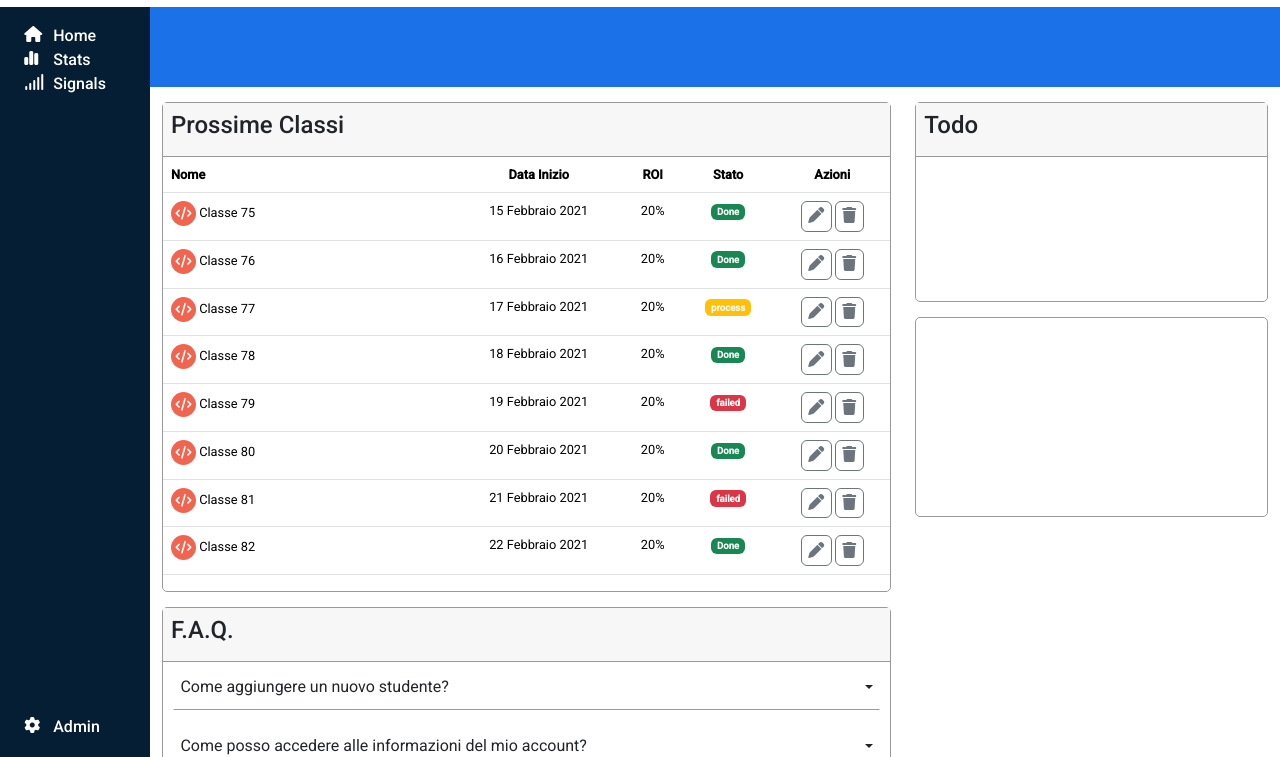
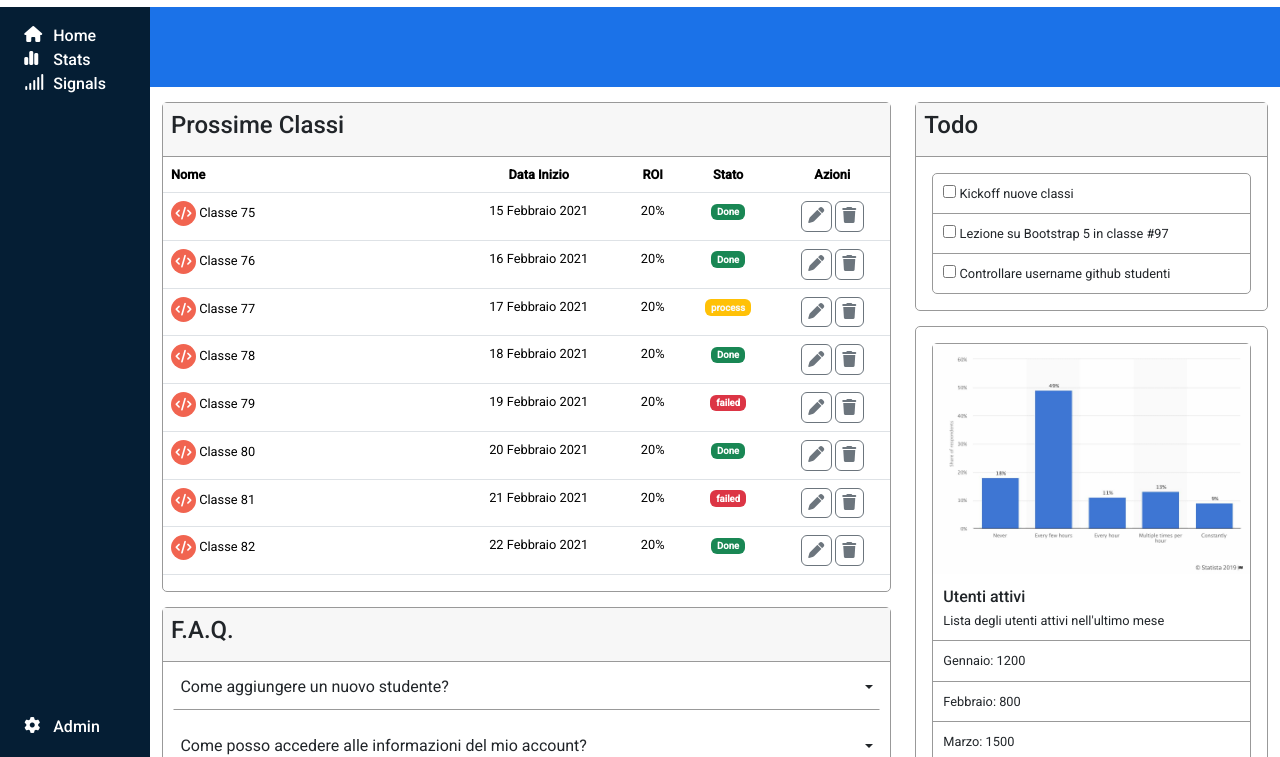
Before and after one commit to alessandraspalla/html-css-bootstrap-dashboard, a plain HTML site: page index.html in a window 1280 px wide. Shown: the part 43-800 px from the top of the page. Drawn offline with nearby package versions, Linux system fonts and the light colour scheme.

```diff
--- a/css/style.css
+++ b/css/style.css
@@ -132,7 +132,9 @@
 .item {
     border: 1px solid #999;
     border-radius: 5px;
-    min-height: 200px;
+}
+
+.item.margin{
     margin: 15px 0;
 }
 
@@ -200,6 +202,12 @@
     margin: 10px;
 }
 
+/* regole sezione to do */
+.element {
+    padding: 10px;
+    border-bottom: 1px solid #999;
+}
+
 /* DEBUG */
 
 #bread_crumb{
--- a/index.html
+++ b/index.html
@@ -103,7 +103,7 @@
                         <!-- sezione prossime classi -->
                         <div class="col">
                             <!-- item -->
-                            <div class="item">
+                            <div class="item margin">
                                 <div class="title">
                                     <h4>Prossime Classi</h4>
                                 </div>
@@ -276,7 +276,7 @@
                         </div>
                         <div class="col">
                             <!-- item -->
-                            <div class="item">
+                            <div class="item margin">
                                 <div class="title">
                                     <h4>F.A.Q.</h4>
                                 </div>
@@ -328,17 +328,62 @@
                     <div class="col-12 col-lg-4">
                         <div class="col">
                             <!-- item -->
-                            <div class="item">
+                            <div class="item margin">
                                 <div class="title">
                                     <h4>Todo</h4>
+                                </div>
+
+                                <div class="p-3">
+                                    <div class="item">
+                                        <div class="element">
+                                            <input type="checkbox" name="check">
+                                            Kickoff nuove classi
+                                        </div>
+                                        <div class="element">
+                                            <input type="checkbox" name="check">
+                                            Lezione su Bootstrap 5 in classe #97
+                                        </div>
+                                        <div class="element border-0">
+                                            <input type="checkbox" name="check">
+                                            Controllare username github studenti
+                                        </div>
+                                    </div>
                                 </div>
 
                             </div>
                         </div>
                         <div class="col">
                             <!-- item -->
-                            <div class="item">
+                            <div class="item margin">
+                                <div class="p-3">
+                                    <div class="item">
 
+                                        <img src="img/stats.jpeg" alt="statistiche">
+
+                                        <div class="element">
+                                            <h6>Utenti attivi</h6>
+                                            Lista degli utenti attivi nell'ultimo mese
+                                        </div>
+
+                                        <div class="element">
+                                            Gennaio: 1200
+                                        </div>
+
+                                        <div class="element">
+                                            Febbraio: 800
+                                        </div>
+
+                                        <div class="element">
+                                            Marzo: 1500
+                                        </div>
+
+                                        <div class="element border-0">
+                                            <a href="#">
+                                                Visualizza report approfondito
+                                            </a>
+                                        </div>
+                                    </div>
+                                </div>
 
                             </div>
                         </div>
```
